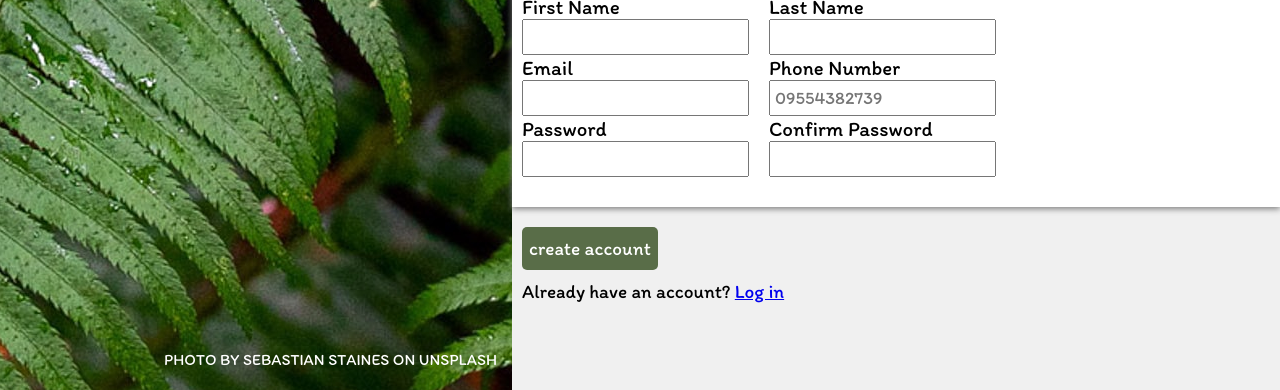
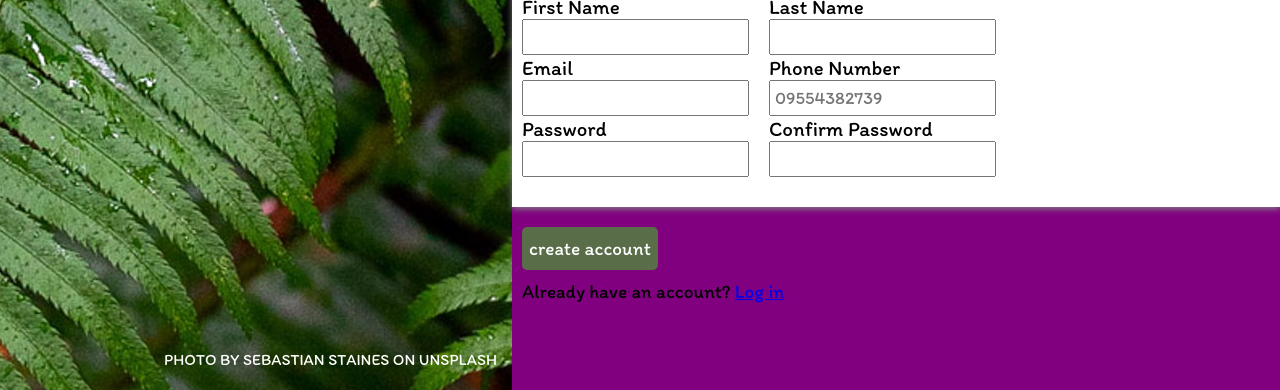
Before and after one commit to lolomodown4/odin-signupForm, a plain HTML site: page index.html in a window 1280 px wide. Shown: the part 410-800 px from the top of the page. Drawn offline with Linux system fonts and the light colour scheme.

Commit message:
updated bg color

```diff
--- a/styles.css
+++ b/styles.css
@@ -8,7 +8,8 @@
  }
 
  body {
-   background-color:rgb(240, 240, 240);;
+   /* background-color:rgb(240, 240, 240);; */
+   background-color:purple;
  }
 
  .container {
```
